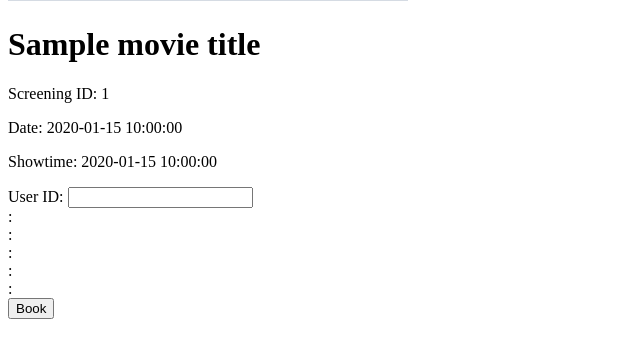
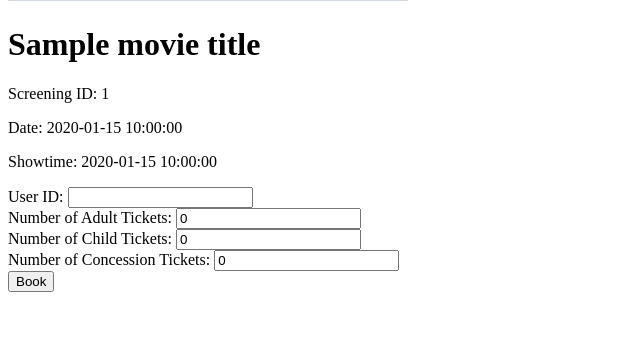
Before and after one commit to pamswi/QA_Cinema, a Flask app: template application/templates/booking.html in a window 1280 px wide. Shown: the part 379-737 px from the top of the page, without its empty margins (0-640 px from the left). Run offline with Flask 3, Linux system fonts and the light colour scheme; tables that the repository leaves empty hold one stand-in row (values such as "Sample post"); the template is opened without the code that fills it: values that come from a table or form of the project are taken from there, most other values are stand-ins (such as "Sample title", 1, 10 or a date in 2020); grey boxes marked "Sample" are stand-in pictures.

Commit message:
AA: changed booking.html to reflect BookingForm.

```diff
--- a/application/templates/booking.html
+++ b/application/templates/booking.html
@@ -12,19 +12,16 @@
     <p>Date: {{ selected_date }}</p>
     <p>Showtime: {{ time }}</p>
 
-
-
     <form method="post">
         {{ form.hidden_tag() }}
         {{ form.user_id.label }}: {{ form.user_id() }}<br>
-        {{ form.screening_id.label }}: {{ form.screening_id() }}<br>
-        {{ form.ticket_type.label }}: {{ form.ticket_type() }}<br>
-        {{ form.quantity.label }}: {{ form.quantity() }}<br>
-        {{ form.discounted_ticket_number.label }}: {{ form.discounted_ticket_number() }}<br>
-        {{ form.full_price_ticket_number.label }}: {{ form.full_price_ticket_number() }}<br>
+
+        {{ form.Adult.label }}: {{ form.Adult() }}<br>
+        {{ form.Child.label }}: {{ form.Child() }}<br>
+        {{ form.Concession.label }}: {{ form.Concession() }}<br>
+
         <input type="submit" value="Book">
     </form>
-
 
     {% if message %}
     <p>{{ message }}</p>
```
Lines whose indentation alone changed are shown as unchanged.
